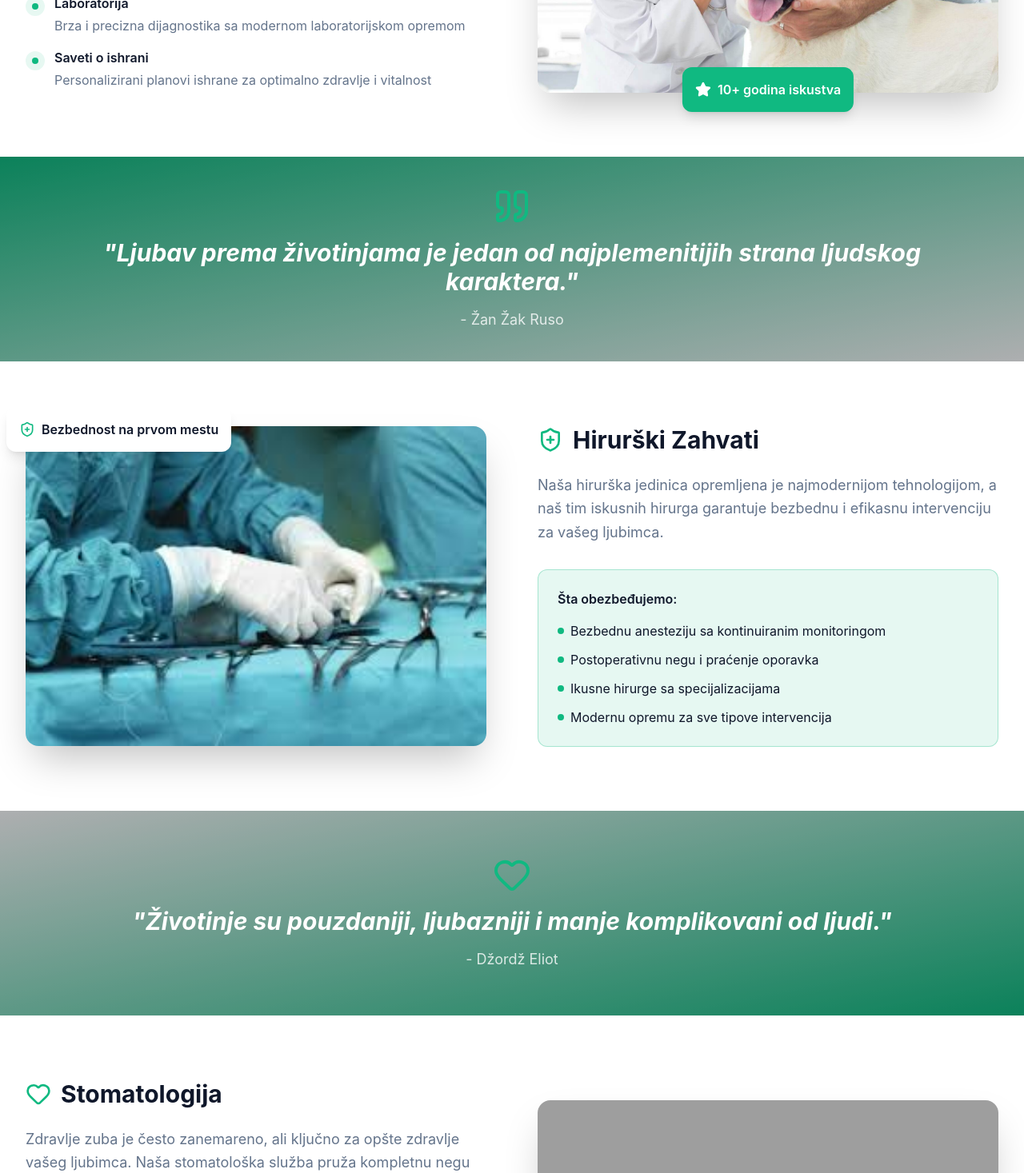
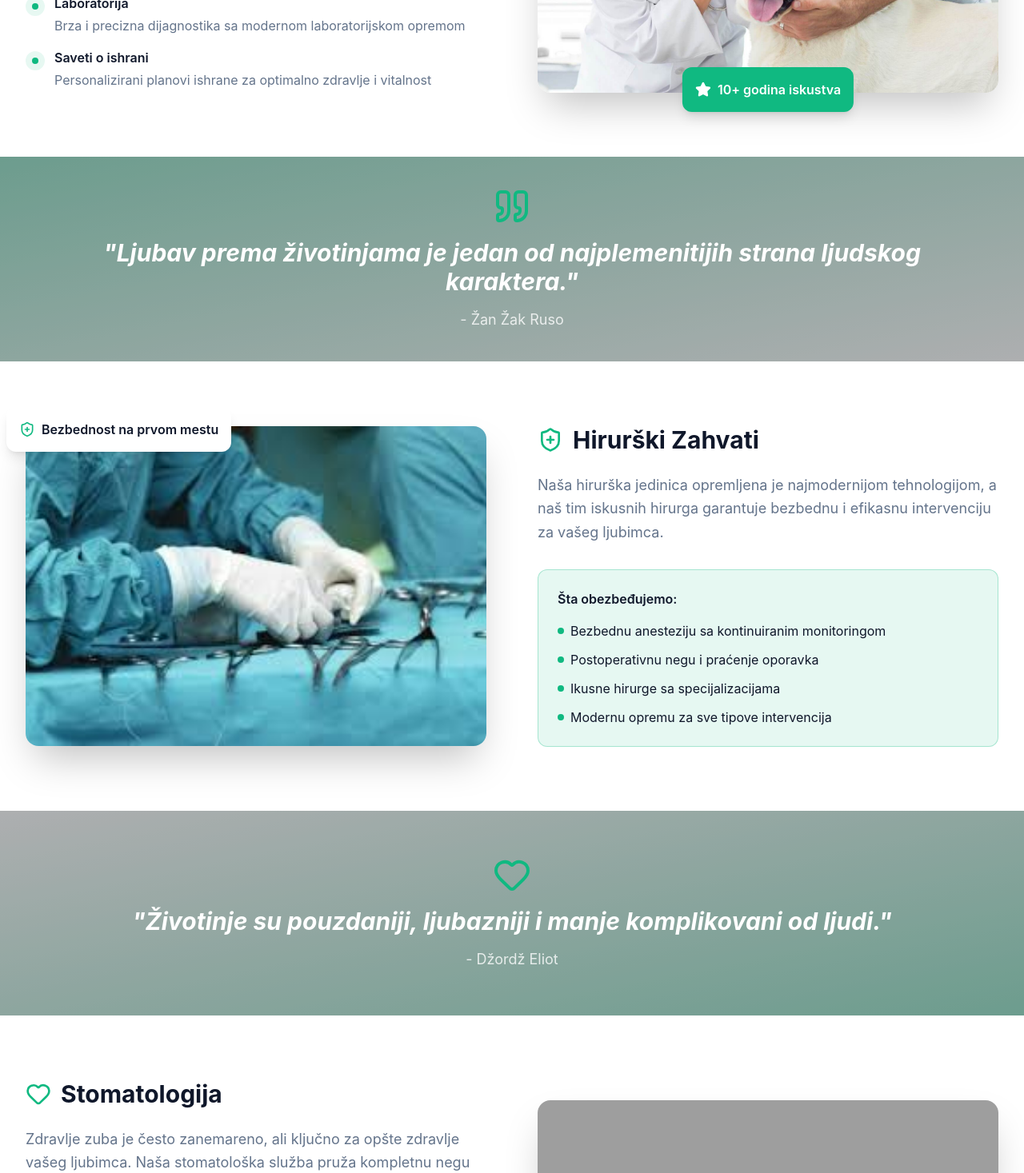
Before and after one commit to pavle-vibe-dev/veterinar-vibe, a Next.js app: page /usluge in a window 1280 px wide. Shown: the part 670-2137 px from the top of the page at 80% size. Built offline with nearby package versions, Linux system fonts and the light colour scheme; grey boxes are pictures that could not be loaded.

Commit message:
fix things

```diff
--- a/app/page.tsx
+++ b/app/page.tsx
@@ -47,8 +47,10 @@ export default function Home() {
   }
   return (
     <>
+      <div className="md:max-h-none overflow-visible">
         {/* Full-screen Hero Slider */}
-      <section className="relative h-[650px] md:h-[750px] lg:h-[85vh] overflow-hidden">
+        <section className="relative h-[70vh] md:h-187.5 lg:h-[85vh]">
+        <div className="absolute inset-0 w-full h-full overflow-x-hidden">
         {/* Slider slike */}
         {slides.map((slide, index) => (
           <motion.img
@@ -104,9 +106,11 @@ export default function Home() {
           ))}
         </div>
 
+        </div>
+
         {/* Tekst preko slike */}
-        <div className="absolute inset-0 flex items-center justify-center z-10">
-          <div className="max-w-7xl mx-auto px-4 md:px-6 lg:px-20 text-center py-20">
+        <div className="absolute inset-0 flex items-center justify-center z-10 overflow-x-hidden">
+          <div className="max-w-7xl mx-auto px-4 md:px-6 lg:px-20 text-center py-12">
             <motion.div
               className="space-y-6 text-white"
               initial={{ opacity: 0, y: 50 }}
@@ -176,6 +180,7 @@ export default function Home() {
         </motion.div>
       </section>
 
+      <div className="space-y-4 md:space-y-8">
         {/* Services sekcija */}
         <Services />
 
@@ -187,6 +192,8 @@ export default function Home() {
 
         {/* TrustSection sekcija */}
         <TrustSection />
+      </div>
+      </div>
     </>
   )
 }
--- a/app/usluge/page.tsx
+++ b/app/usluge/page.tsx
@@ -106,7 +106,7 @@ export default function UslugePage() {
       </section>
 
       {/* Separator 1 */}
-      <section className="relative h-64 overflow-hidden bg-gradient-to-br from-brand-primary to-brand-secondary">
+      <section className="relative h-64 overflow-hidden bg-linear-to-br from-brand-primary/40 to-brand-secondary/40">
         <div className="absolute inset-0 bg-black/30 flex items-center justify-center p-8">
           <motion.div
             className="text-center text-white max-w-6xl mx-auto"
@@ -196,7 +196,7 @@ export default function UslugePage() {
       </section>
 
       {/* Separator 2 */}
-      <section className="relative h-64 overflow-hidden bg-gradient-to-br from-brand-secondary to-brand-primary">
+      <section className="relative h-64 overflow-hidden bg-linear-to-br from-brand-secondary/40 to-brand-primary/40">
         <div className="absolute inset-0 bg-black/30 flex items-center justify-center p-8">
           <motion.div
             className="text-center text-white max-w-6xl mx-auto"
--- a/components/Testimonials.tsx
+++ b/components/Testimonials.tsx
@@ -47,7 +47,7 @@ export default function Testimonials() {
         </motion.div>
 
         {/* Grid kartica */}
-        <div className="grid grid-cols-1 md:grid-cols-2 lg:grid-cols-3 gap-8 mb-16">
+        <div className="grid grid-cols-1 md:grid-cols-2 lg:grid-cols-3 gap-8 grow">
           {testimonials.map((testimonial, index) => (
             <motion.div
               key={testimonial.id}
```
Lines whose indentation alone changed are shown as unchanged.
